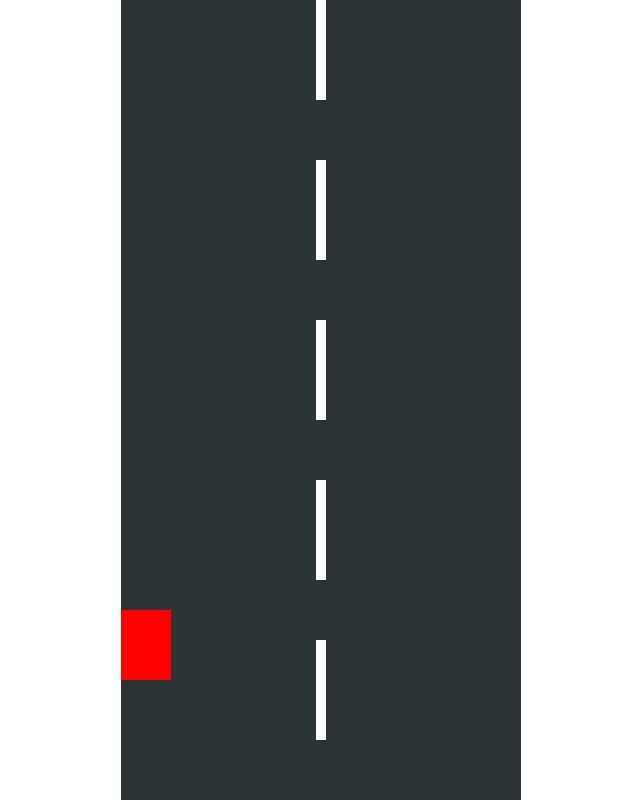
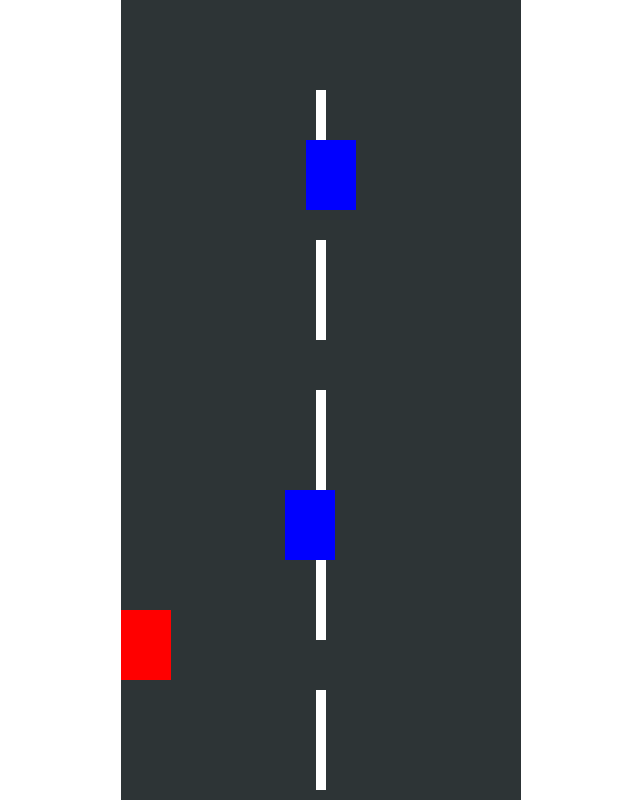
Before and after one commit to muktinathrajbanshi/CarRacingGameJs, a plain HTML site: page index.html in a window 1280 px wide. Both pictures are taken after a click on the element 640 px from the left and 27 px from the top of the page. Shown: the whole page, without its empty margins (319-959 px from the left). Drawn offline with Linux system fonts and the light colour scheme.

Commit message:
car generate, lines move, random position, random position animation create, collision check

```diff
--- a/index.html
+++ b/index.html
@@ -13,7 +13,8 @@
       .hide {
         display: none;
       }
-      .car {
+      .car,
+      .enemy {
         width: 50px;
         height: 70px;
         background-color: red;
@@ -77,23 +78,68 @@
         e.preventDefault();
         keys[e.key] = true;
         // console.log(e.key);
-        console.log(keys);
+        // console.log(keys);
       }
 
       function keyUp(e) {
         e.preventDefault();
         keys[e.key] = false;
         // console.log(e.key);
-        console.log(keys);
+        // console.log(keys);
+      }
+
+      function isCollide(a, b) {
+        aRect = a.getBoundingClientRect();
+        bRect = b.getBoundingClientRect();
+
+        return !(
+          aRect.bottom < bRect.top ||
+          aRect.top > bRect.bottom ||
+          aRect.right < bRect.left ||
+          aRect.left > bRect.right
+        );
+      }
+
+      function moveLines() {
+        let lines = document.querySelectorAll(".lines");
+
+        lines.forEach(function (item) {
+          if (item.y >= 700) {
+            item.y -= 750;
+          }
+
+          item.y += player.speed;
+          item.style.top = item.y + "px";
+        });
+      }
+
+      function moveEnemy(car) {
+        let enemy = document.querySelectorAll(".enemy");
+
+        enemy.forEach(function (item) {
+          if (isCollide(car, item)) {
+            console.log("Boom HIT");
+          }
+
+          if (item.y >= 750) {
+            item.y = -300;
+            item.style.left = Math.floor(Math.random() * 350) + "px";
+          }
+
+          item.y += player.speed;
+          item.style.top = item.y + "px";
+        });
       }
 
       function gamePlay() {
-        console.log("I am clicked.");
+        // console.log("I am clicked.");
         let car = document.querySelector(".car");
         let road = gameArea.getBoundingClientRect();
-        console.log(road);
+        // console.log(road);
 
         if (player.start) {
+          moveLines();
+          moveEnemy(car);
           if (keys.ArrowUp && player.y > road.top + 70) {
             player.y -= player.speed;
           }
@@ -124,7 +170,8 @@
         for (x = 0; x < 5; x++) {
           let roadLine = document.createElement("div");
           roadLine.setAttribute("class", "lines");
-          roadLine.style.top = x * 160 + "px";
+          roadLine.y = x * 150;
+          roadLine.style.top = roadLine.y + "px";
           gameArea.appendChild(roadLine);
         }
 
@@ -136,8 +183,18 @@
         player.x = car.offsetLeft;
         player.y = car.offsetTop;
 
-        console.log("top position" + car.offsetTop);
-        console.log("left position" + car.offsetLeft);
+        // console.log("top position" + car.offsetTop);
+        // console.log("left position" + car.offsetLeft);
+
+        for (x = 0; x < 3; x++) {
+          let enemyCar = document.createElement("div");
+          enemyCar.setAttribute("class", "enemy");
+          enemyCar.y = (x + 1) * 350 * -1;
+          enemyCar.style.top = enemyCar.y + "px";
+          enemyCar.style.background = "blue";
+          enemyCar.style.left = Math.floor(Math.random() * 350) + "px";
+          gameArea.appendChild(enemyCar);
+        }
       }
     </script>
   </body>
```
